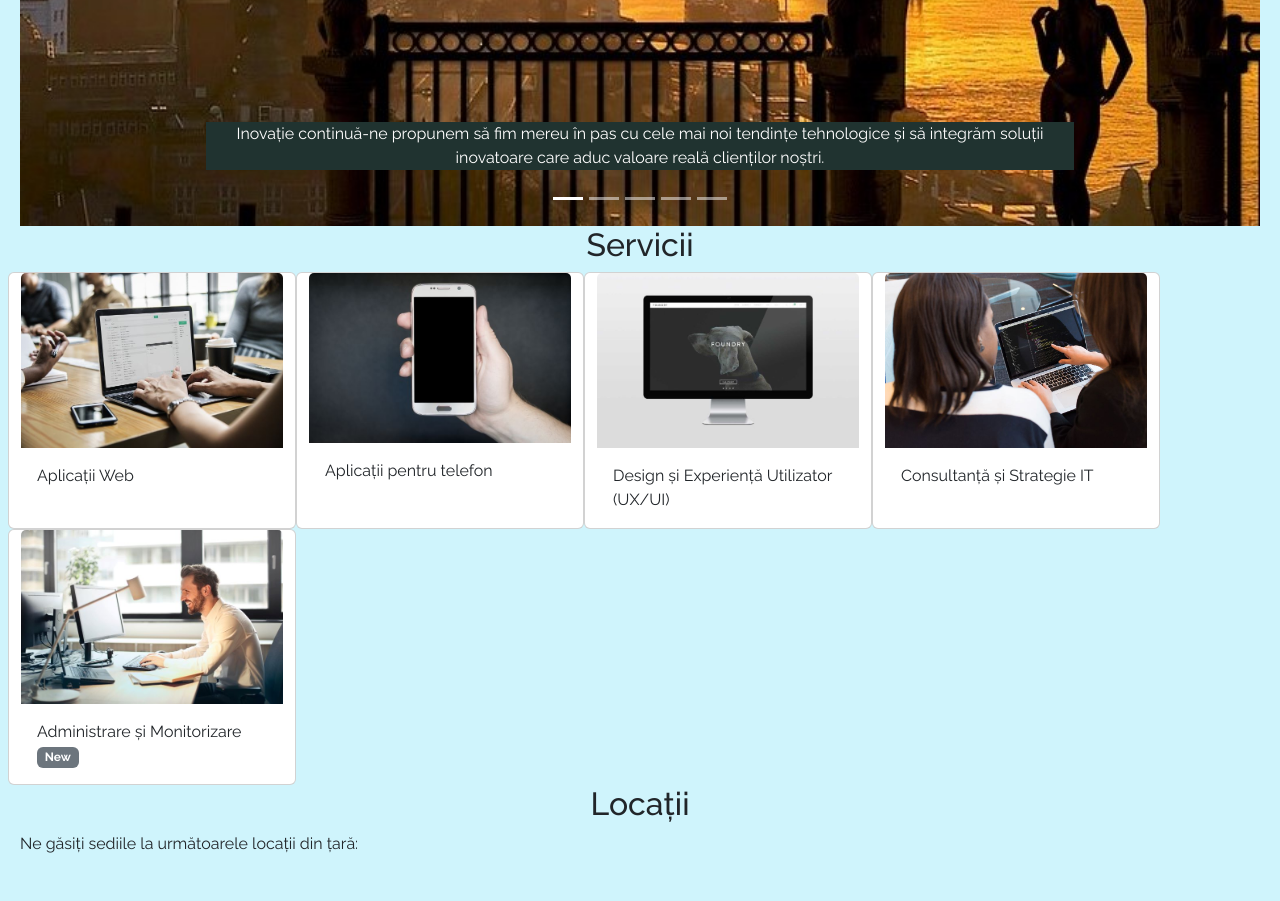
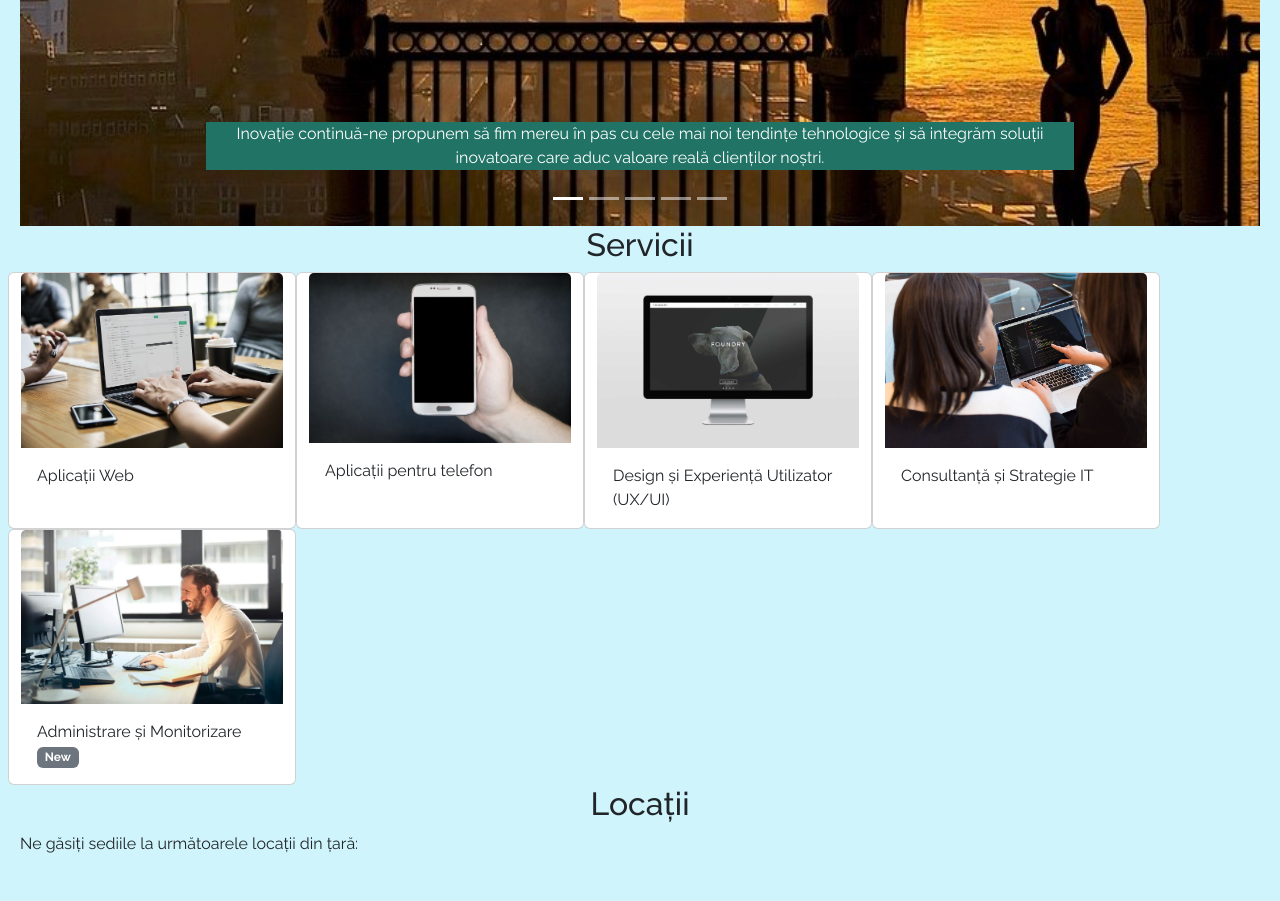
Before and after one commit to Andrei22-22/techgroup_napoca, a plain HTML site: page index.html in a window 1280 px wide. Shown: the part 980-1881 px from the top of the page. Drawn offline with nearby package versions, Linux system fonts and the light colour scheme.

Commit message:
Update index.html

```diff
--- a/index.html
+++ b/index.html
@@ -41,7 +41,7 @@
 
     .carousel-inner p {
       color: white;
-      background-color: #203330;
+      background-color: hwb(170 13% 55%);
     }
 
 
```
